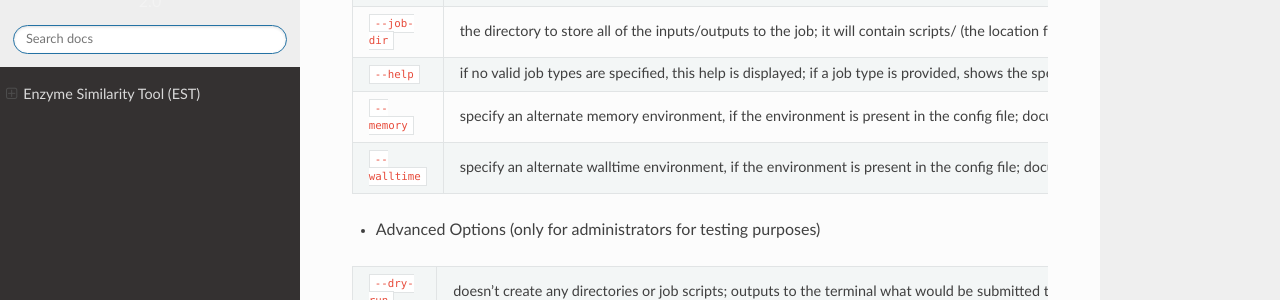
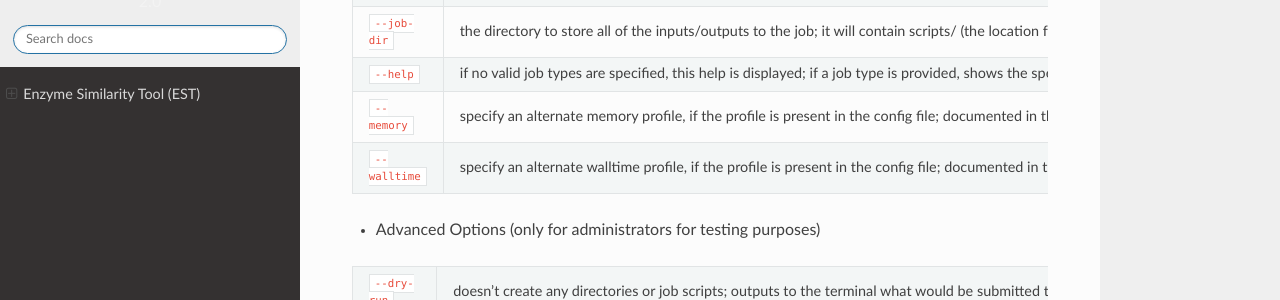
Before and after one commit to EnzymeFunctionInitiative/EFITools-Docs, a Sphinx documentation site: the page built from source/est.rst, in a window 1280 px wide and 900 px high, scrolled down 401 px. Shown: the part 151-451 px from the top of the window. Built offline with Sphinx 7.4.7 and the Read the Docs theme 2.0.0, drawn with Linux system fonts in a browser that asks for light colours.

Commit message:
Fixed option description.

```diff
--- a/source/est.rst
+++ b/source/est.rst
@@ -22,8 +22,8 @@ Global/Advanced Options
    "``--job-id``", "the job number to assign to the job; this is the prefix to each file; if not specified no prefix will be assigned to the output files and job scripts (the file name will mirror that of the input file)."
    "``--job-dir``", "the directory to store all of the inputs/outputs to the job; it will contain scripts/ (the location for scripts submitted ot the cluster), log/ (the output from cluster jobs), and output/ (the directory where results will be stored)."
    "``--help``","if no valid job types are specified, this help is displayed; if a job type is provided, shows the specific options for the job type."
-   "``--memory``","specify an alternate memory environment, if the environment is present in the config file; documented in the config file example."
-   "``--walltime``","specify an alternate walltime environment, if the environment is present in the config file; documented in the config file example."
+   "``--memory``","specify an alternate memory profile, if the profile is present in the config file; documented in the config file example."
+   "``--walltime``","specify an alternate walltime profile, if the profile is present in the config file; documented in the config file example."
 
 * Advanced Options (only for administrators for testing purposes)
 
```
